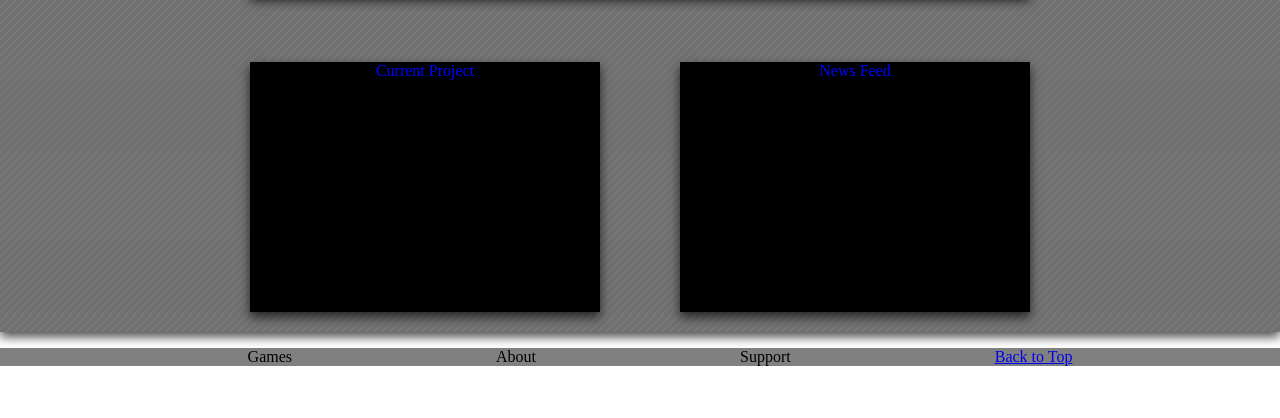
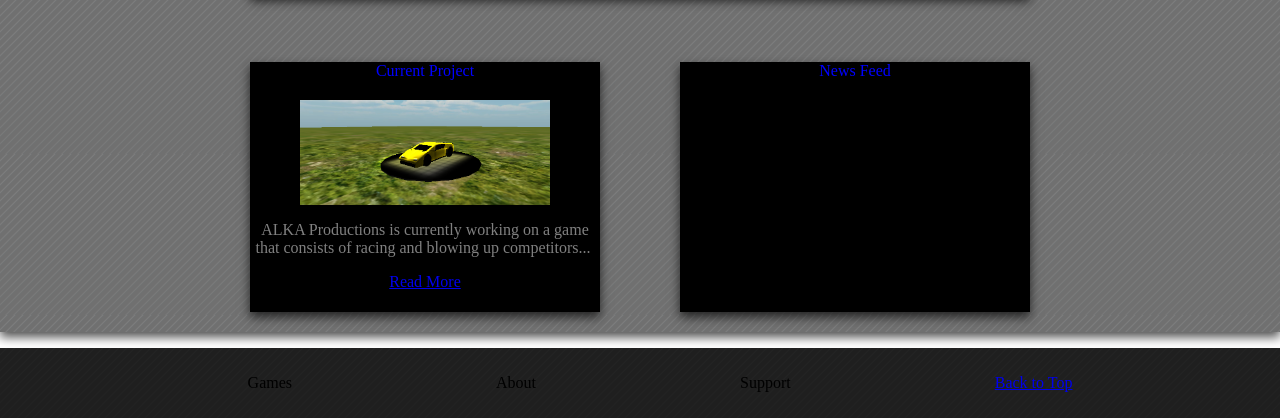
Before and after one commit to ALKA-Productions/ALKA-Productions, a plain HTML site: page index.html in a window 1280 px wide. Shown: the part 1030-1448 px from the top of the page. Before the commit the page ends 1412 px from the top, so only its background shows below. Drawn offline with nearby package versions, Linux system fonts and the light colour scheme.

Commit message:
Index Update

```diff
--- a/Resources/MyStyleSheet.css
+++ b/Resources/MyStyleSheet.css
@@ -121,7 +121,7 @@
 		display: inline-block;
 	}
 
-	#Content li{
+	#Content ul li{
 		margin-bottom: 20px;
 		margin-top: 50px;
 		display: inline-block;
@@ -130,10 +130,21 @@
 		width: 350px;
 		height: 250px;
 		box-shadow: 0px 5px 10px rgba(0,0,0,0.7);
+		vertical-align: top;
 	}
 
-	#Content{
+	#Content img{
+		width: 250px;
+		height: auto;
+		margin-top: 20px;
+	}
+
+	#Content ul{
 		padding-left: 0px;
+	}
+
+	#Content ul li p{
+		color: gray;
 	}
 
 	#NewsFeed li{
@@ -147,7 +158,8 @@
 	}
 
 	#FooterBack{
-		background-color: gray;
+		background-image: url("BlackPatternBack.PNG");
+		padding: 10px;
 	}
 
 	#FooterBack ul{
--- a/index.html
+++ b/index.html
@@ -47,11 +47,13 @@
 					<p>Info?</p>
 
 				</div>
+<div id = "Content">
 
-				<ul id = "Content">
-					<li style = "margin-right: 76px;" class = "cPClass">Current Project</li>
+				<ul>
+					<li style = "margin-right: 76px;" class = "cPClass">Current Project<div><img src = "Resources/RacingSS.PNG"><p>ALKA Productions is currently working on a game that consists of racing and blowing up competitors...&nbsp;</p><p><a href = "index.html">Read More</a></p></div></li>
 					<li class = "nFClass">News Feed</li>
 				</ul>
+			</div>
 			</div>
 		</div>
 
```
